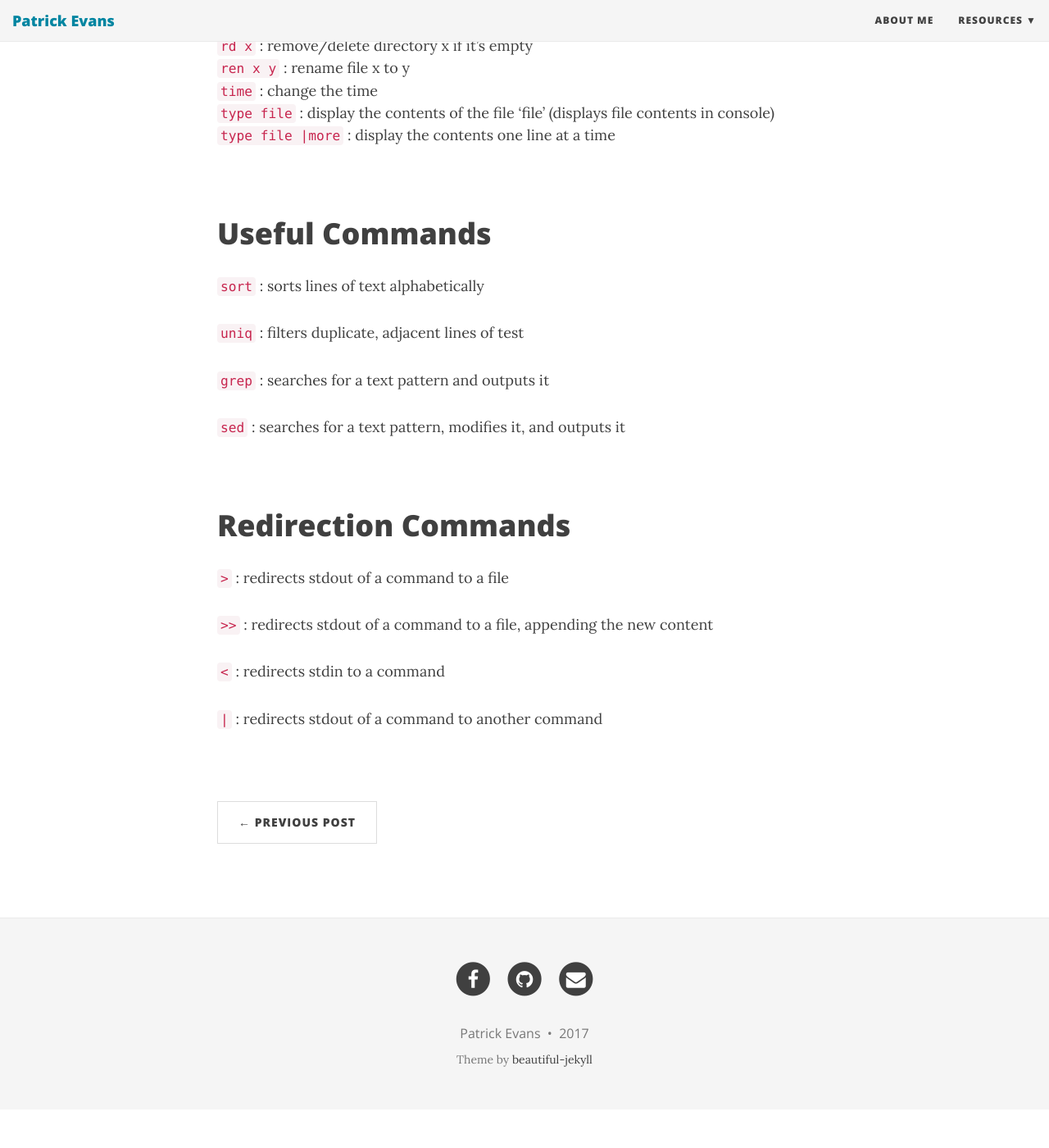
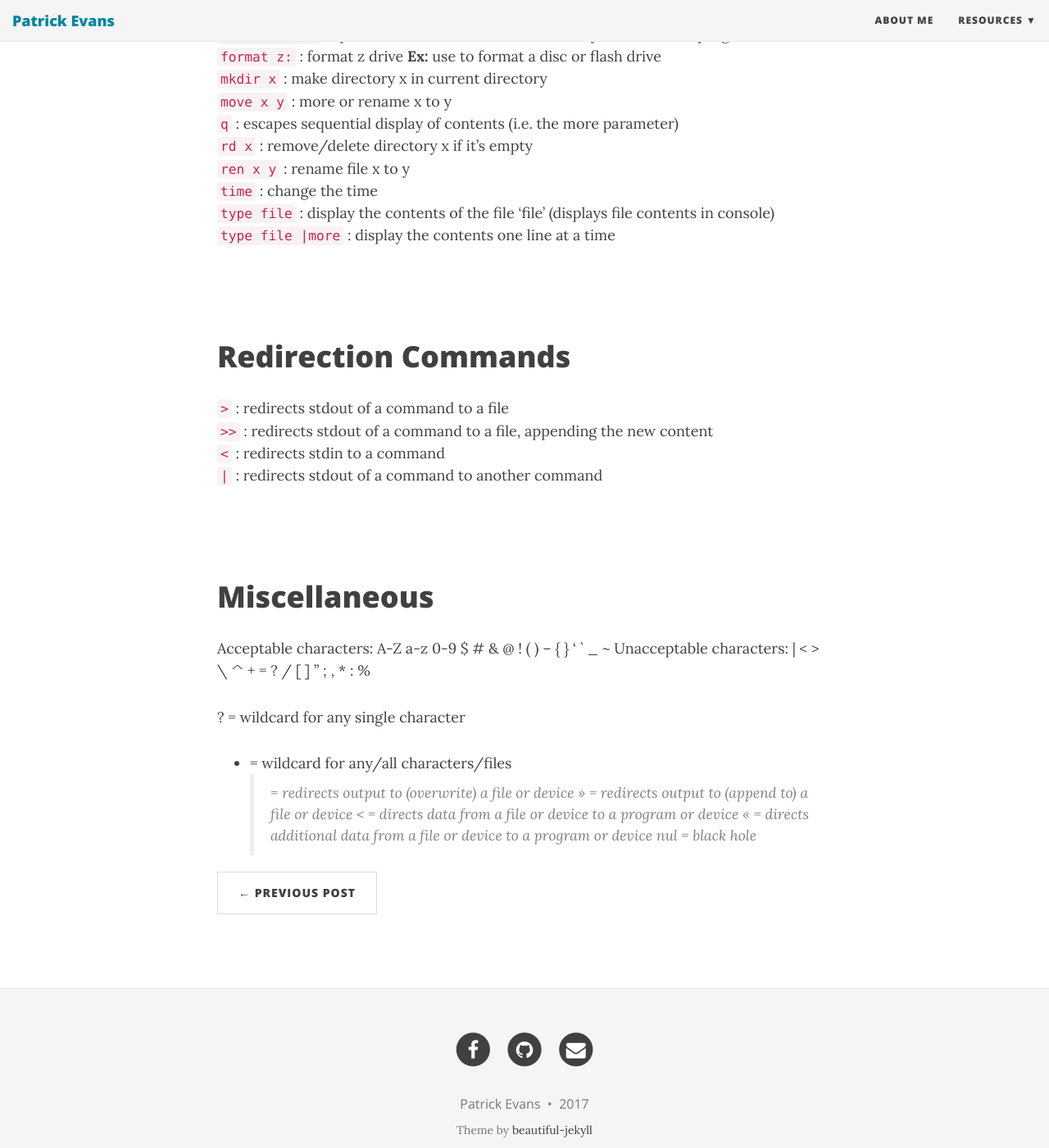
Before and after one commit to patevs/old_blog, a Jekyll site: the page built from _posts/2017-12-02-command-line.md, in a window 1280 px wide and 1400 px high, scrolled down 1800 px. Shown: the whole window at 82% size. Built offline with Jekyll 4.4.1, drawn with Linux system fonts in a browser that asks for light colours; nearby versions of some CDN libraries; before the commit the page ends 3153 px from its top, so only the background shows below that; some of the changed text lies outside the part shown.

```diff
--- a/_posts/2017-12-02-command-line.md
+++ b/_posts/2017-12-02-command-line.md
@@ -5,26 +5,23 @@ subtitle: Developing Command Line Skills
 ---
 
 <div style="border-bottom:1px solid black">
-The Windows <strong>C</strong>ommand <strong>L</strong>ine <strong>I</strong>nterface (CLI) is an essential and powerful tool for any developer. The command
-line gives a user or client a means of interacting with a computer program through the issuing of
-commands to the program in the form of successive lines of text (commands).<br>
+The Windows <strong>C</strong>ommand <strong>L</strong>ine <strong>I</strong>nterface (CLI) is an essential and powerful tool for any developer. The command line gives a user or client a means of interacting with a computer program through the issuing of commands to the program in the form of successive lines of text (commands).<br>
+<br>
+The following is my command prompt reference/cheat sheet in case I forget any of it. This can also be used as a how-to guide if you are new to the Windows command line. You can open the your program and start testing out the features. Just make sure you don’t accidentally delete anything important!
 
-<br>
-The following is my command prompt reference/ cheat sheet in case I forget any of it. This can also be used as a how-to guide if you are new to the Windows command line. You can open the your program and start testing out the features. Just make sure you don’t accidentally delete anything important!
+<p style="text-align:center"> More information: <a href="http://simplyadvanced.net/blog/cheat-sheet-for-windows-command-prompt/">here</a></p>
 
-<p style="text-align:center"> More information <a href="https://www.codecademy.com/articles/command-line-commands">here</a></p>
 </div>
 
 <br>
-
 #### To Open the Windows Command Prompt do any of the following:
 * Click Start -> Programs -> Accessories -> Command Prompt
 * Click Start (or hit the Windows key), type “cmd” in search, then hit [ENTER]
 * Windows Key + R (#r, not the pound symbol) brings up Run. Then type “cmd” then [ENTER]
 * SHIFT + right-click in any folder or desktop, then select “open command window here”
 <br>
+
 <br>
-
 # Basic Commands
 `x /?` : provides syntax info & complete list of all params for x (a command, like “cd”)<br>
 `cd` : change directory<br>
@@ -37,16 +34,19 @@ __Ex:__ (D:\games\galaga.exe C:\programs[\awesome.exe]), [ ] = optional<br>
 `copy file con` : display file contents in console<br>
 `copy con file.txt` : create text file in the console window, end with ctrl+z (^z or F6)<br>
 `date` : change the date<br>
+<br>
 `del` : delete/erase<br>
 `del x` : deletes all files/folders fitting x<br>
 `del .` : deletes all files within current directory<br>
 `del *.*` : deletes all files within current directory<br>
+<br>
 `dir` : display contents of current directory (__Ex:__ dir [c:][\programs]), [ ] = optional<br>
 `dir *.txt` : list all .txt files in current directory<br>
 `dir *.?` : list all files with extensions one character in length in current directory<br>
 `dir /w /p *.*` : display all contents one screen at a time<br>
 `dir | more` : display all contents one line at a time<br>
 `dir /?` : provides syntax info and complete list of all dir parameters<br>
+<br>
 `echo` : send command line input to display (by default)<br>
 `echo sometext » somefile.txt` : append line(s) of text to any file<br>
 `echo sometext > somefile.txt` : overwrites file with sometext<br>
@@ -62,27 +62,26 @@ __Ex:__ (D:\games\galaga.exe C:\programs[\awesome.exe]), [ ] = optional<br>
 `time` : change the time<br>
 `type file` : display the contents of the file ‘file’ (displays file contents in console)<br>
 `type file |more` : display the contents one line at a time<br>
+<br>
 
 <br>
-
-# Useful Commands
-`sort` : sorts lines of text alphabetically
-
-`uniq` : filters duplicate, adjacent lines of test
-
-`grep` : searches for a text pattern and outputs it
-
-`sed` : searches for a text pattern, modifies it, and outputs it
+# Redirection Commands
+`>` : redirects stdout of a command to a file<br>
+`>>` : redirects stdout of a command to a file, appending the new content<br>
+`<` : redirects stdin to a command<br>
+`|` : redirects stdout of a command to another command<br>
+<br>
 
 <br>
+# Miscellaneous
+Acceptable characters: A-Z a-z 0-9 $ # & @ ! ( ) – { } ‘ \` _ ~
+Unacceptable characters: | < > \ ^ + = ? / [ ] ” ; , * : %
 
-# Redirection Commands
-`>` : redirects stdout of a command to a file
-
-`>>` : redirects stdout of a command to a file, appending the new content
-
-`<` : redirects stdin to a command
-
-`|` : redirects stdout of a command to another command
-
+? = wildcard for any single character
+* = wildcard for any/all characters/files
+> = redirects output to (overwrite) a file or device
+» = redirects output to (append to) a file or device
+< = directs data from a file or device to a program or device
+« = directs additional data from a file or device to a program or device
+nul = black hole
 <br>
```
Also changed, not shown: _posts/2016-06-21-hello-world.md (+3 -0 lines).
